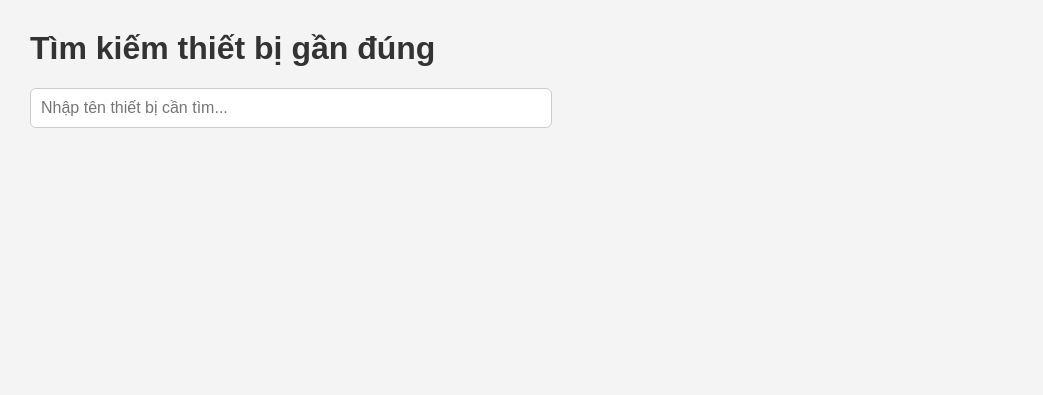
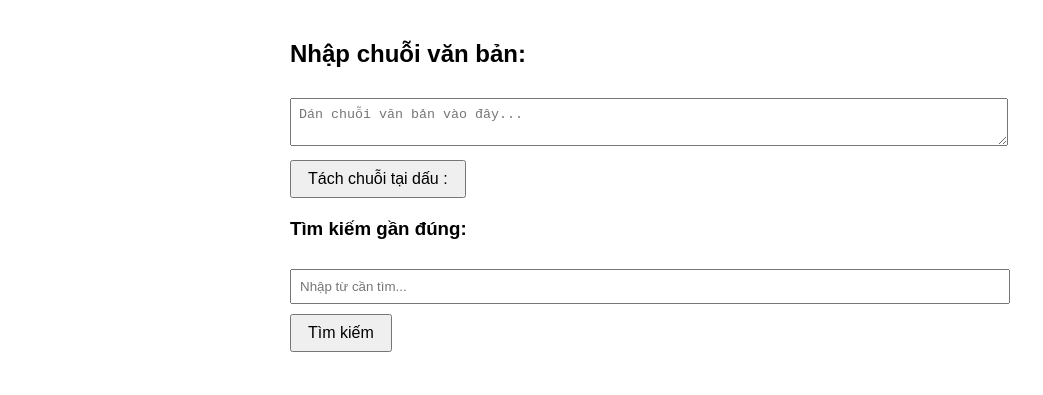
Before and after one commit to nhatquy-elec/giao_nhan_luoi, a plain HTML site: page index.html in a window 1280 px wide. Shown: the whole page, without its empty margins (0-1043 px from the left). Drawn offline with nearby package versions, Linux system fonts and the light colour scheme.

Commit message:
Update index.html

```diff
--- a/index.html
+++ b/index.html
@@ -1,93 +1,72 @@
 <!DOCTYPE html>
-<html lang="vi">
+<html>
 <head>
-  <meta charset="UTF-8" />
-  <meta name="viewport" content="width=device-width, initial-scale=1.0"/>
-  <title>Tìm kiếm thiết bị gần đúng</title>
+  <meta charset="UTF-8">
+  <title>Tách chuỗi & Tìm kiếm gần đúng</title>
   <style>
-    body {
-      font-family: Arial, sans-serif;
-      margin: 30px;
-      background: #f4f4f4;
-    }
-    h1 {
-      color: #333;
-    }
-    input {
-      width: 100%;
-      max-width: 500px;
-      padding: 10px;
-      font-size: 16px;
-      margin-bottom: 20px;
-      border-radius: 6px;
-      border: 1px solid #ccc;
-    }
-    ul {
-      list-style: none;
-      padding: 0;
-    }
-    li {
-      background: white;
-      padding: 10px;
-      margin-bottom: 5px;
-      border-radius: 4px;
-      border: 1px solid #ddd;
-    }
+    body { font-family: Arial; padding: 20px; max-width: 700px; margin:auto; }
+    textarea, input { width: 100%; padding: 8px; margin-top: 10px; }
+    button { margin-top: 10px; padding: 8px 16px; font-size: 16px; }
+    #result, #searchResult { margin-top: 20px; font-weight: bold; white-space: pre-wrap; }
   </style>
+  <script src="https://cdn.jsdelivr.net/npm/fuse.js@6.6.2"></script>
 </head>
 <body>
 
-  <h1>Tìm kiếm thiết bị gần đúng</h1>
-  <input type="text" id="searchBox" placeholder="Nhập tên thiết bị cần tìm..." />
-  <ul id="ketQua"></ul>
+  <h2>Nhập chuỗi văn bản:</h2>
+  <textarea id="inputText" placeholder="Dán chuỗi văn bản vào đây..."></textarea>
+  <button onclick="tachChuoi()">Tách chuỗi tại dấu :</button>
 
-  <!-- Fuse.js -->
-  <script src="https://cdn.jsdelivr.net/npm/fuse.js@6.6.2"></script>
+  <div id="result"></div>
+
+  <h3>Tìm kiếm gần đúng:</h3>
+  <input type="text" id="searchText" placeholder="Nhập từ cần tìm...">
+  <button onclick="timKiemGanDung()">Tìm kiếm</button>
+
+  <div id="searchResult"></div>
+
   <script>
-    let fuse;
-    let danhSachThietBi = [];
+    function tachChuoi() {
+      const input = document.getElementById("inputText").value;
+      const index = input.indexOf(":");
+      let output = "";
 
-    fetch('devices.json')
-      .then(response => {
-        if (!response.ok) {
-          throw new Error("Không thể tải devices.json");
-        }
-        return response.json();
-      })
-      .then(data => {
-        danhSachThietBi = data;
-        fuse = new Fuse(danhSachThietBi, {
-          includeScore: true,
-          threshold: 0.4,
-        });
-      })
-      .catch(error => {
-        console.error("Lỗi khi tải danh sách thiết bị:", error);
-        document.getElementById("ketQua").innerHTML = "<li>Lỗi khi tải danh sách thiết bị.</li>";
-      });
+      if (index !== -1) {
+        const phan1 = input.slice(0, index).trim();
+        const phan2 = input.slice(index + 1).trim();
+        output = `Phần 1: "${phan1}"\nPhần 2: "${phan2}"`;
+      } else {
+        output = `Giữ nguyên: "${input.trim()}"`;
+      }
 
-    const input = document.getElementById("searchBox");
-    const ketQua = document.getElementById("ketQua");
+      document.getElementById("result").textContent = output;
+    }
 
-    input.addEventListener("input", () => {
-      const tim = input.value.trim();
-      ketQua.innerHTML = "";
+    function timKiemGanDung() {
+      const inputText = document.getElementById("inputText").value;
+      const searchText = document.getElementById("searchText").value;
 
-      if (tim === "" || !fuse) return;
-
-      const ketQuaTim = fuse.search(tim);
-
-      if (ketQuaTim.length === 0) {
-        ketQua.innerHTML = "<li>Không tìm thấy kết quả phù hợp.</li>";
+      if (!searchText || !inputText) {
+        document.getElementById("searchResult").textContent = "Vui lòng nhập cả văn bản và từ cần tìm.";
         return;
       }
 
-      ketQuaTim.forEach(item => {
-        const li = document.createElement("li");
-        li.textContent = item.item;
-        ketQua.appendChild(li);
-      });
-    });
+      const data = inputText.split(/\s+/).map(word => ({ word }));
+      const options = {
+        includeScore: true,
+        keys: ['word'],
+        threshold: 0.4  // mức độ gần đúng (0 = chính xác, 1 = rất mờ)
+      };
+      const fuse = new Fuse(data, options);
+      const result = fuse.search(searchText);
+
+      if (result.length > 0) {
+        const suggestions = result.map(r => r.item.word).join(", ");
+        document.getElementById("searchResult").textContent = `Kết quả gần đúng: ${suggestions}`;
+      } else {
+        document.getElementById("searchResult").textContent = "Không tìm thấy từ nào gần đúng.";
+      }
+    }
   </script>
 
 </body>
```
